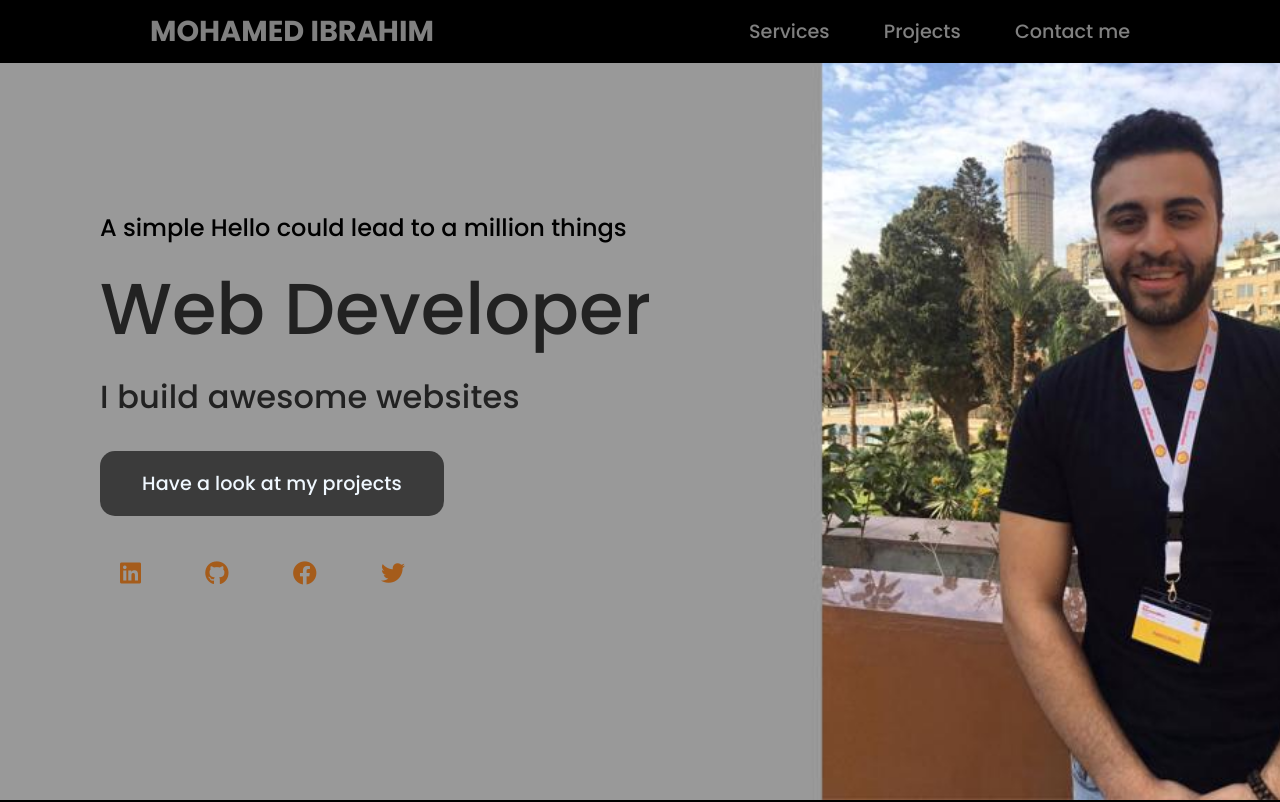
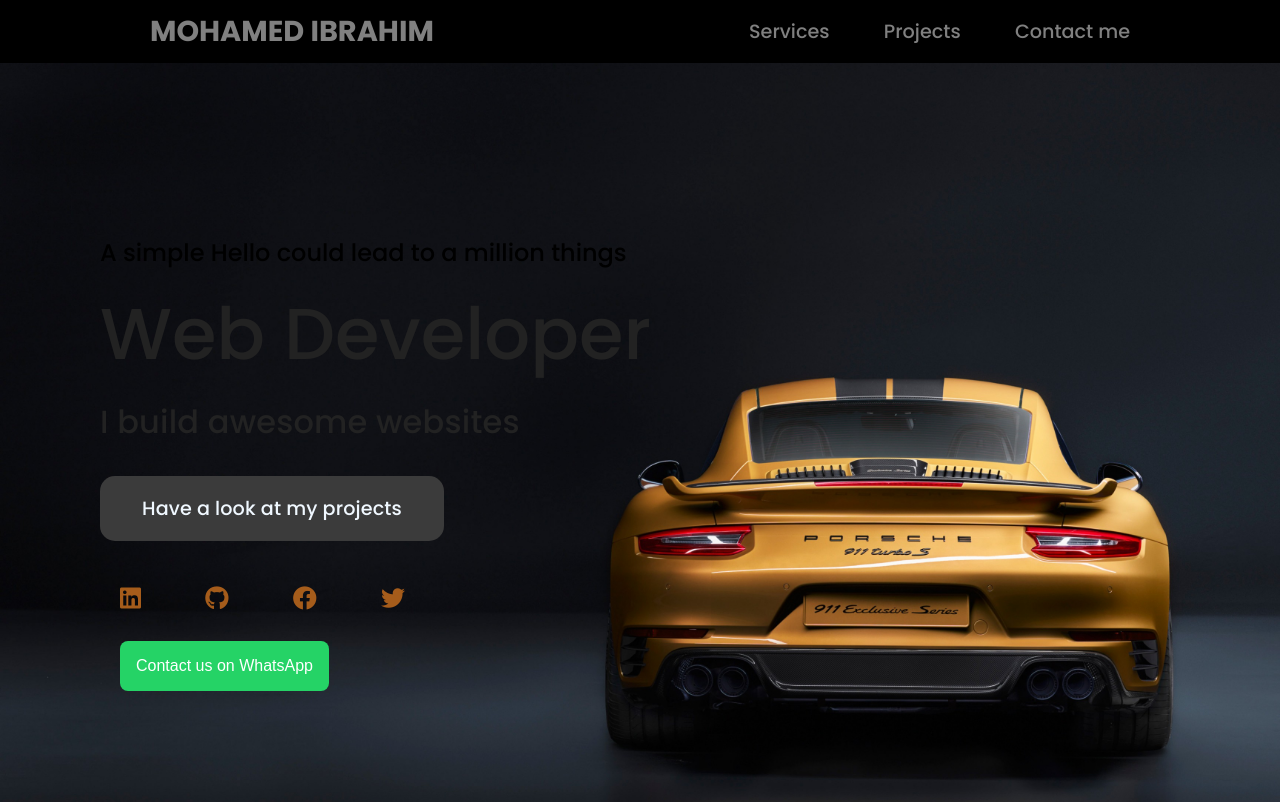
Before and after one commit to Mohamedbrahim94/Portfolio, a plain HTML site: page index.html in a window 1280 px wide. Shown: the top 802 px of the page. Drawn offline with Linux system fonts and the light colour scheme.

Commit message:
first commit

```diff
--- a/index.html
+++ b/index.html
@@ -32,7 +32,9 @@
                 <a href="https://www.linkedin.com/in/mohamed-ibrahim-754703217/"><i class="fab fa-linkedin" aria-hidden="true"></i></a>
                 <a href="https://github.com/Mohamedbrahim94"><i class="fab fa-github" aria-hidden="true"></i></a>
                 <a href="https://www.facebook.com/mohamed.abdelkriem/"><i class="fab fa-facebook" aria-hidden="true"></i></a>
-                <a href="https://twitter.com/Ebruz_"><i class="fab fa-twitter" aria-hidden="true"></i></a>
+                <a href="https://twitter.com/Ebruz_"><i class="fab fa-twitter" aria-hidden="true"></i></a> <br> <br>
+                <a href="https://api.whatsapp.com/send?phone=+201273367382" style="display: inline-block; padding:16px; border-radius: 8px; background-color: #25D366; color: #fff; text-decoration: none; font-family: sans-serif; font-size: 16px;">Contact us on WhatsApp</a>
+
 
             </div>
         </div>
--- a/style.css
+++ b/style.css
@@ -10,7 +10,7 @@
             header {
                 background-color: black;
                 width: 100%;
-                position: fixed;
+                position: relative;
                 z-index: 999;
                 display: flex;
                 justify-content: space-between;
@@ -52,7 +52,7 @@
                 min-height: 100vh;
                 display: flex;
                 align-items: center;
-                background: url(assets/Header.jpeg) no-repeat;
+                background: url(assets/Porche.jpg) no-repeat;
                 background-size: cover;
                 background-position: left left;
                 background-attachment: fixed;
```
Also changed, not shown: assets/Porche.jpg (added).
